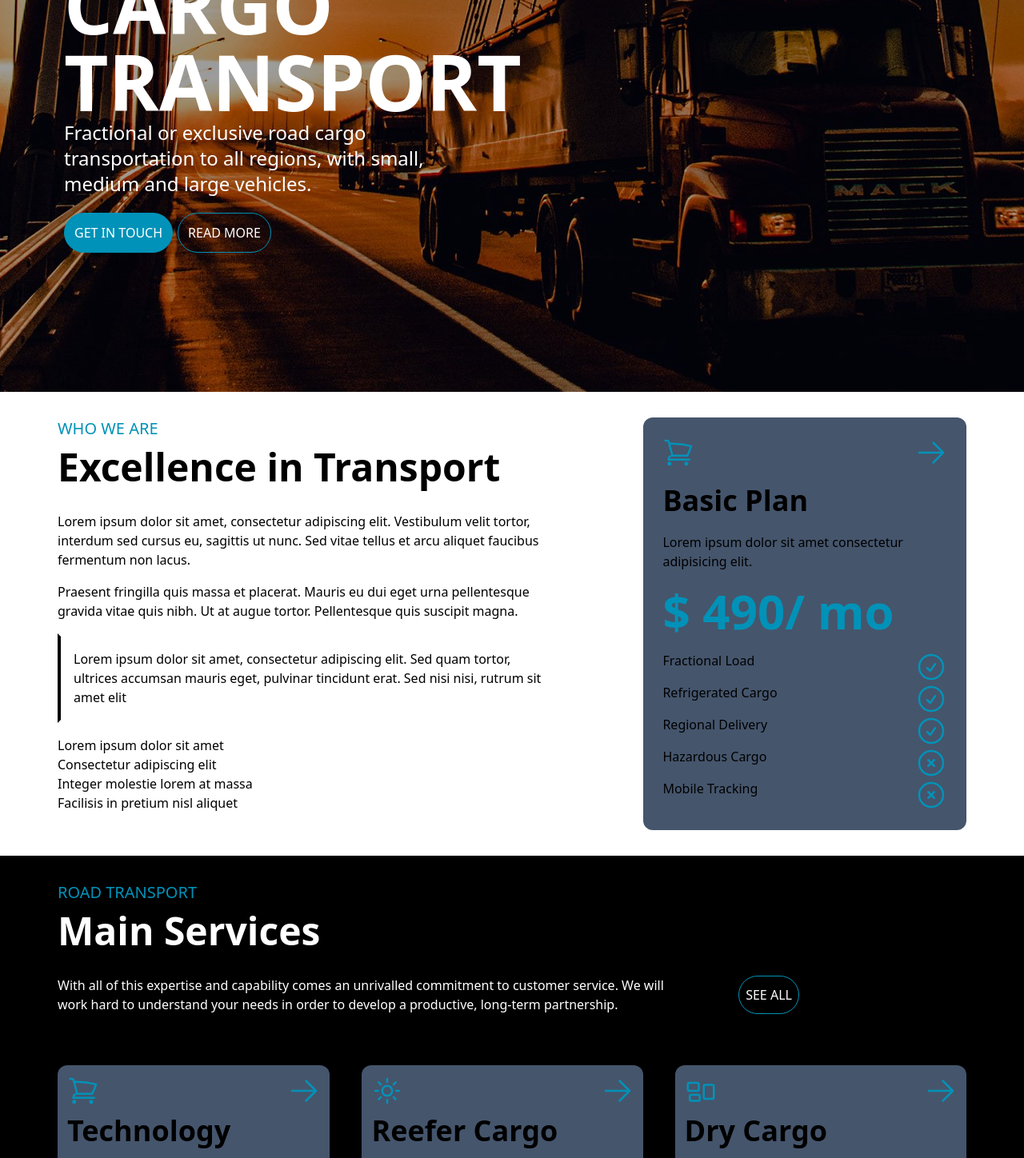
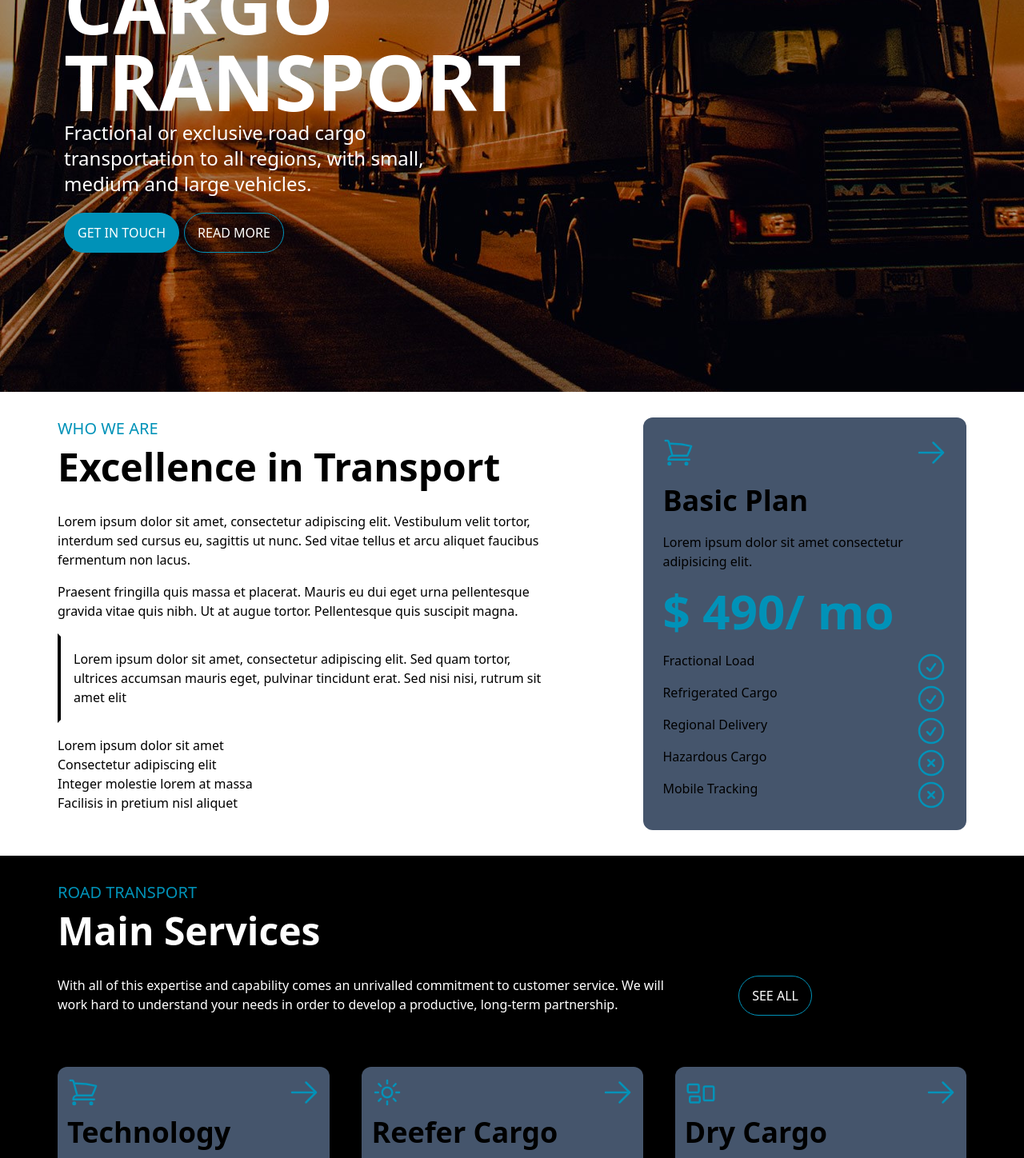
Before and after one commit to RykerWilder/logistic-site, a Vue app: page / in a window 1280 px wide. Shown: the part 300-1748 px from the top of the page at 80% size. Built offline with nearby package versions, Linux system fonts and the light colour scheme.

Commit message:
style: spacing on buttons

```diff
--- a/src/components/HeroSection.vue
+++ b/src/components/HeroSection.vue
@@ -11,10 +11,10 @@
                 with small, medium and large vehicles.</p>
             <div>
                 <button
-                    class="rounded-full transition border-1 border-cyan-600 text-white p-3 cursor-pointer bg-cyan-600 mr-1.5 hover:bg-transparent ">GET
+                    class="rounded-full transition border-1 border-cyan-600 text-white p-3 px-4 cursor-pointer bg-cyan-600 mr-1.5 hover:bg-transparent ">GET
                     IN TOUCH</button>
                 <button
-                    class="rounded-full transition text-white p-3 cursor-pointer border-1 border-cyan-600 hover:bg-cyan-600">READ
+                    class="rounded-full transition text-white p-3 px-4 cursor-pointer border-1 border-cyan-600 hover:bg-cyan-600">READ
                     MORE</button>
             </div>
         </div>
--- a/src/components/RoadTransport.vue
+++ b/src/components/RoadTransport.vue
@@ -22,7 +22,7 @@ export default {
             <div class="flex gap-14">
                 <p class="text-white w-[70%]">With all of this expertise and capability comes an unrivalled commitment to customer service. We will
                     work hard to understand your needs in order to develop a productive, long-term partnership.</p>
-                <button class="text-white border-1 transition border-cyan-600 rounded-full p-2 cursor-pointer hover:bg-cyan-600">SEE ALL</button>
+                <button class="text-white border-1 transition border-cyan-600 rounded-full p-3 px-4 cursor-pointer hover:bg-cyan-600">SEE ALL</button>
             </div>
         </div>
         <div class="flex p-8 gap-10">
```
